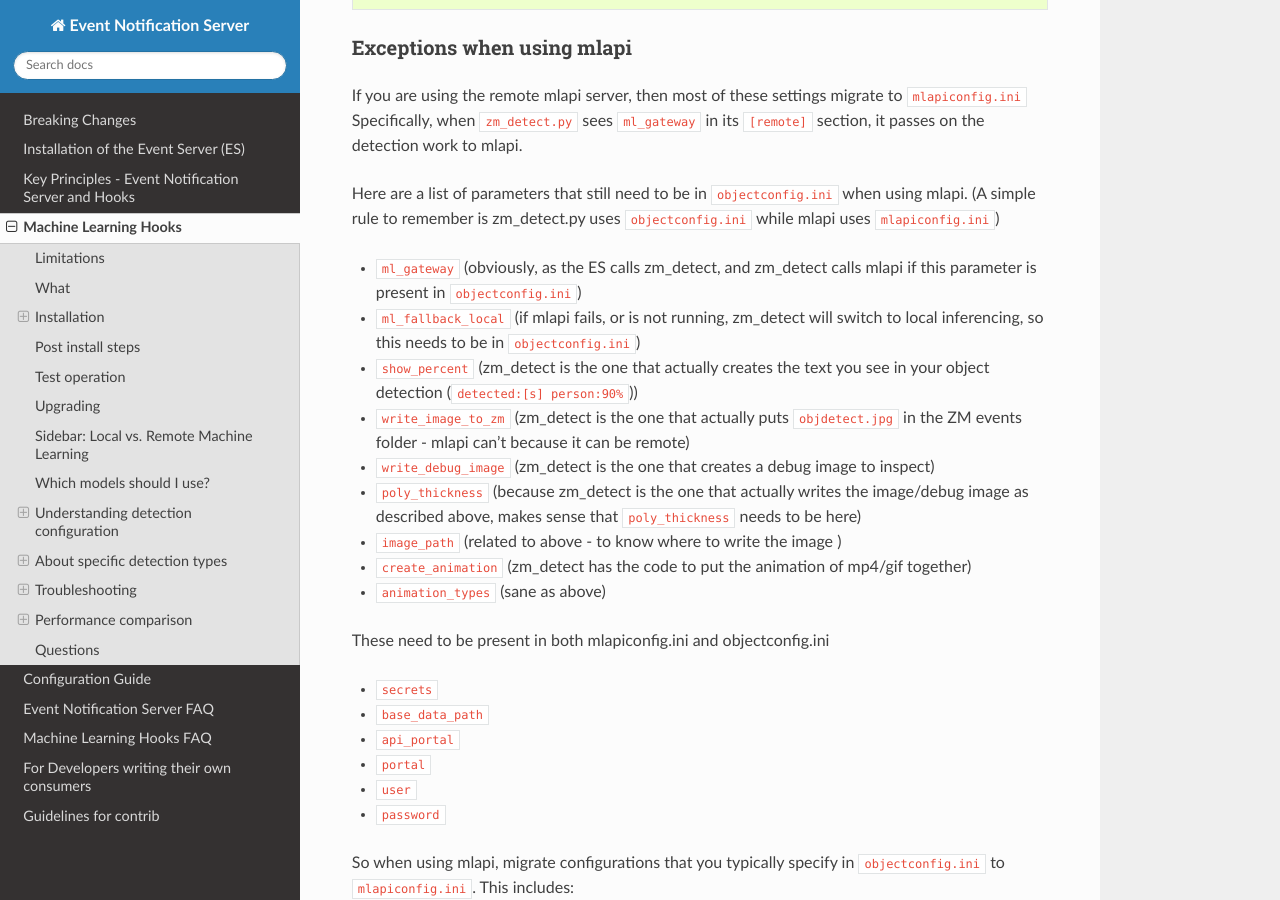
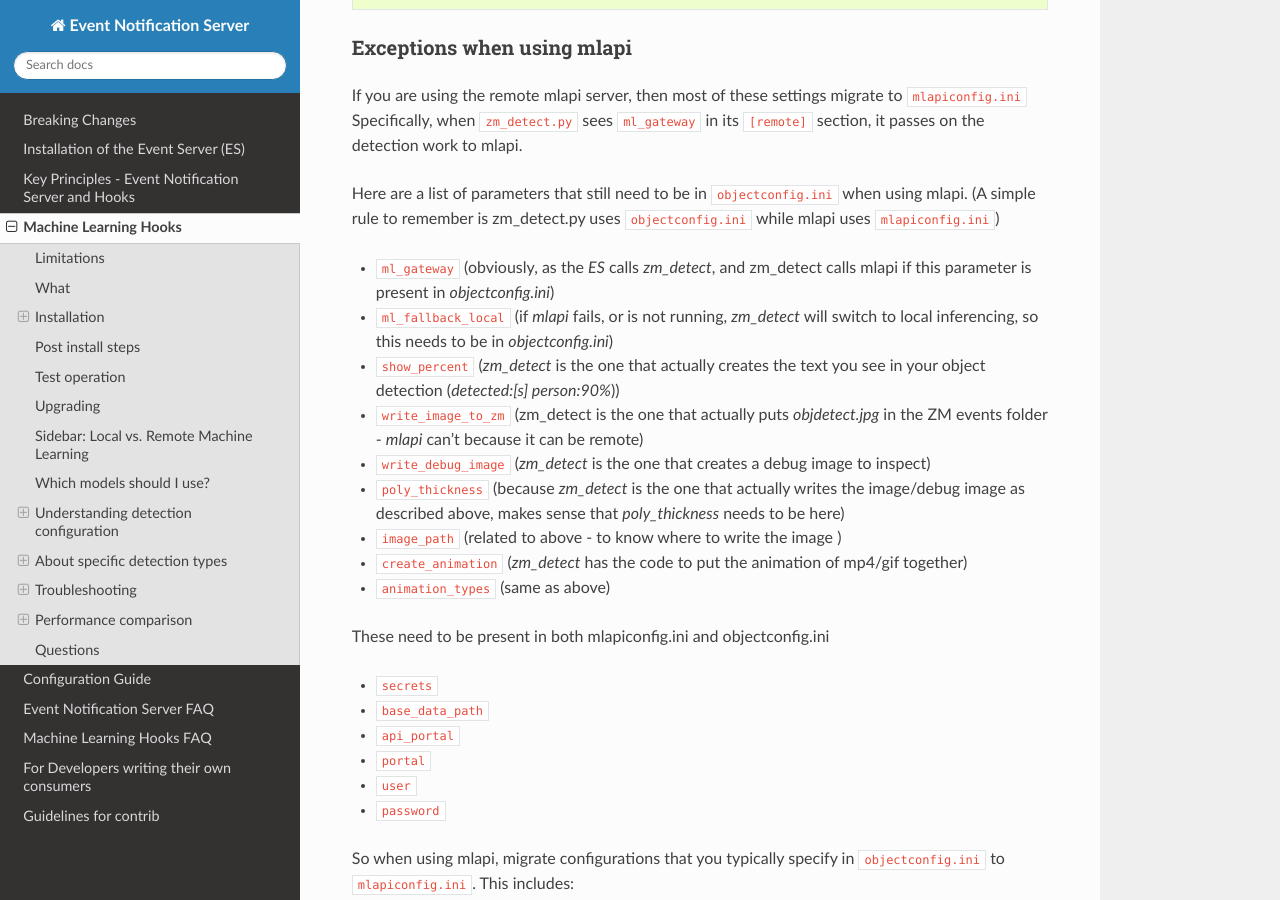
Before and after one commit to ZoneMinder/zmeventnotification, a Sphinx documentation site: the page built from docs/guides/hooks.rst, in a window 1280 px wide and 900 px high, scrolled down 11101 px. Built offline with Sphinx 7.4.7 and the Read the Docs theme 2.0.0, drawn with Linux system fonts in a browser that asks for light colours.

Commit message:
change formatting

```diff
--- a/docs/guides/hooks.rst
+++ b/docs/guides/hooks.rst
@@ -540,15 +540,15 @@ the detection work to mlapi.
 Here are a list of parameters that still need to be in ``objectconfig.ini`` when using mlapi.
 (A simple rule to remember is zm_detect.py uses ``objectconfig.ini`` while mlapi uses ``mlapiconfig.ini``)
 
-- ``ml_gateway`` (obviously, as the ES calls zm_detect, and zm_detect calls mlapi if this parameter is present in ``objectconfig.ini``)
-- ``ml_fallback_local`` (if mlapi fails, or is not running, zm_detect will switch to local inferencing, so this needs to be in ``objectconfig.ini``)
-- ``show_percent`` (zm_detect is the one that actually creates the text you see in your object detection (``detected:[s] person:90%``))
-- ``write_image_to_zm`` (zm_detect is the one that actually puts ``objdetect.jpg`` in the ZM events folder - mlapi can't because it can be remote)
-- ``write_debug_image`` (zm_detect is the one that creates a debug image to inspect)
-- ``poly_thickness`` (because zm_detect is the one that actually writes the image/debug image as described above, makes sense that ``poly_thickness`` needs to be here)
+- ``ml_gateway`` (obviously, as the *ES* calls *zm_detect*, and zm_detect calls mlapi if this parameter is present in *objectconfig.ini*)
+- ``ml_fallback_local`` (if *mlapi* fails, or is not running, *zm_detect* will switch to local inferencing, so this needs to be in *objectconfig.ini*)
+- ``show_percent`` (*zm_detect* is the one that actually creates the text you see in your object detection (*detected:[s] person:90%*))
+- ``write_image_to_zm`` (zm_detect is the one that actually puts *objdetect.jpg* in the ZM events folder - *mlapi* can't because it can be remote)
+- ``write_debug_image`` (*zm_detect* is the one that creates a debug image to inspect)
+- ``poly_thickness`` (because *zm_detect* is the one that actually writes the image/debug image as described above, makes sense that *poly_thickness* needs to be here)
 - ``image_path`` (related to above - to know where to write the image )
-- ``create_animation`` (zm_detect has the code to put the animation of mp4/gif together)
-- ``animation_types`` (sane as above)
+- ``create_animation`` (*zm_detect* has the code to put the animation of mp4/gif together)
+- ``animation_types`` (same as above)
 
 These need to be present in both mlapiconfig.ini and objectconfig.ini
 
```
